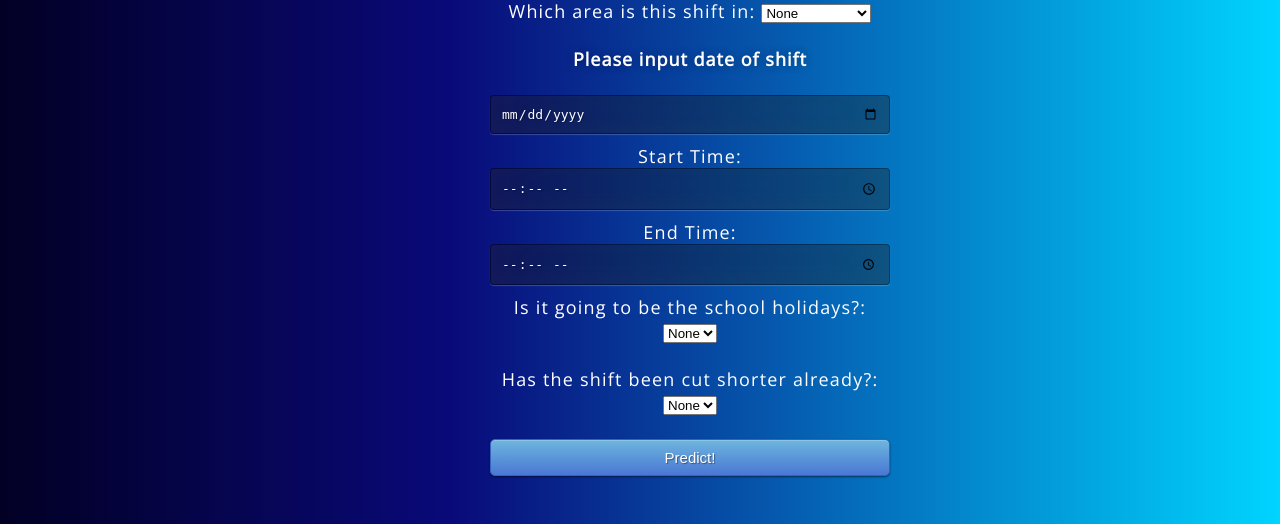
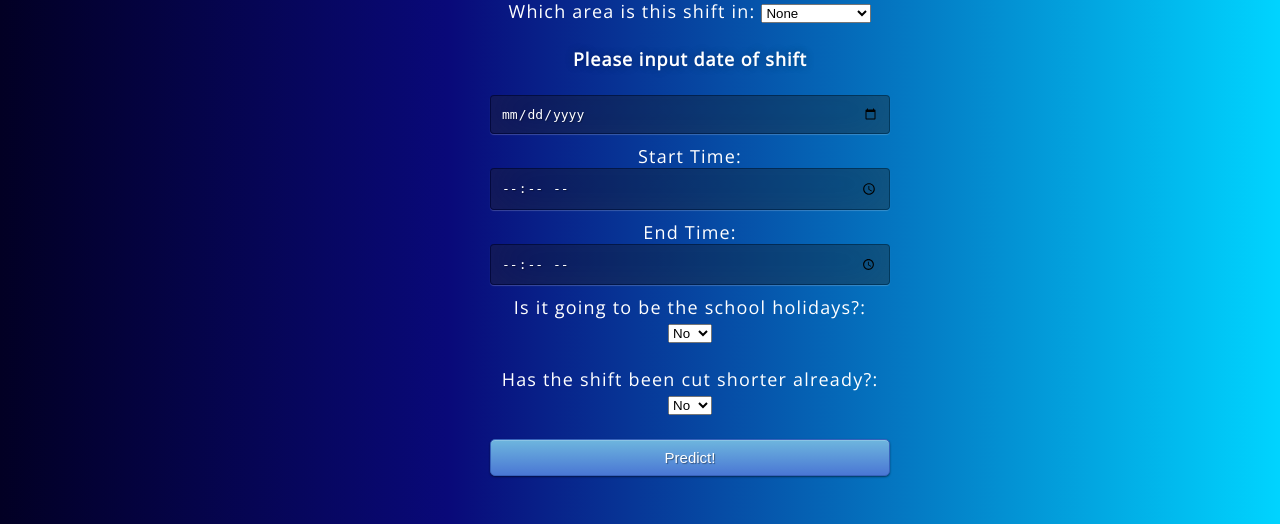
Before and after one commit to VenzoG/HowBusyCinema, a Flask app: page / in a window 1280 px wide. Shown: the part 391-915 px from the top of the page. Run offline with Flask 2, Linux system fonts and the light colour scheme.

Commit message:
Update index.html

```diff
--- a/templates/index.html
+++ b/templates/index.html
@@ -43,9 +43,8 @@
 
             <label for="school_holidays">Is it going to be the school holidays?:</label>
             <select name="school_holidays" id="school_holidays">
-              <option value="">None</option>
+              <option value="no">No</option>
               <option value="yes">Yes</option>
-              <option value="no">No</option>
             </select>
 
             <br>
@@ -54,9 +53,8 @@
 
             <label for="cut">Has the shift been cut shorter already?:</label>
             <select name="cut" id="cut">
-              <option value="">None</option>
+              <option value="no">No</option>
               <option value="yes">Yes</option>
-              <option value="no">No</option>
             </select>
             <br>
             <br>
```
